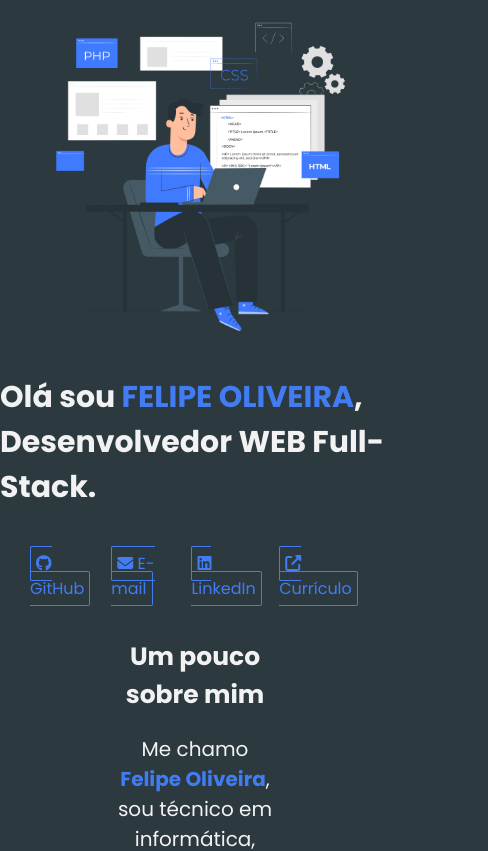
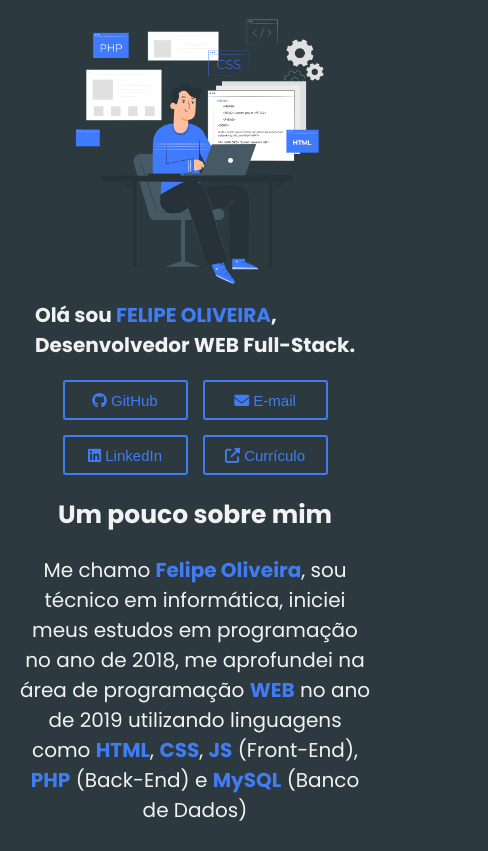
Before and after one commit to FelipeOliveira-Dev/portfolio, a plain HTML site: page index.html in a window 390 px wide. Shown: the top 851 px of the page, 488 px wide, since content can reach past the window. Drawn offline with Linux system fonts and the light colour scheme.

Commit message:
Add files via upload

```diff
--- a/index.html
+++ b/index.html
@@ -17,12 +17,26 @@
             <img src="./src/img/img-programador-1.png" alt="" class="img-home">
             <div class="txt-home">
                 <h1 class="titulo-home">Olá sou <span>FELIPE OLIVEIRA</span>,<br>Desenvolvedor WEB Full-Stack.</h1>
-                <ul>
+                <div class="link-home">
+                    <form action="https://github.com/FelipeOliveira-Dev" target="_blank">
+                        <button class="link-contato-home"><i class="fa-brands fa-github"></i> GitHub</button>
+                    </form>
+                    <form action="mailto:felipe90040@gmail.com" target="_blank">
+                        <button class="link-contato-home"><i class="fa-solid fa-envelope"></i> E-mail</button>
+                    </form>
+                    <form action="https://www.linkedin.com/in/felipe-santiago-ba347622b/" target="_blank">
+                        <button class="link-contato-home"><i class="fa-brands fa-linkedin"></i> LinkedIn</button>
+                    </form>
+                    <form action="#" target="_blank">
+                        <button class="link-contato-home"><i class="fa-solid fa-up-right-from-square"></i> Currículo </button>
+                    </form>
+                </div>
+                <!-- <ul>
                     <li><a href="https://github.com/FelipeOliveira-Dev" target="_blank" class="link-home"><i class="fa-brands fa-github"></i> GitHub</a></li>
                     <li><a href="mailto:felipe90040@gmail.com" class="link-home"><i class="fa-solid fa-envelope"></i> E-mail</a></li>
                     <li><a href="https://www.linkedin.com/in/felipe-santiago-ba347622b/" class="link-home"><i class="fa-brands fa-linkedin"></i> LinkedIn</a></li>
                     <li><a href="#" class="link-home"><i class="fa-solid fa-up-right-from-square"></i> Currículo</a></li>
-                </ul>
+                </ul> -->
             </div>
         </section>
         <section class="sobre-habilidades">
--- a/src/css/estilo.css
+++ b/src/css/estilo.css
@@ -28,7 +28,30 @@ body{
     flex-direction: column;
     align-items: flex-start;
 }
-.txt-home ul{
+.link-home{
+    display: flex;
+    align-items: center;
+    justify-content: center;
+    gap: 15px;
+    width: 100%;
+}
+.link-contato-home{
+    color: #417CF2;
+    font-size: 15px;
+    background-color: #2C3A40;
+    width: 100px;
+    height: 40px;
+    border-style: none;
+    border: 2px solid #417CF2;
+    border-radius: 3px;
+    transition: 0.2s;
+    cursor: pointer;
+}
+.link-contato-home:hover{
+    transform: scale(1.2);
+    transition: 0.2s;
+}
+/* .txt-home ul{
     padding: 0px 30px 0px 30px;
     list-style: none;
     display: flex;
@@ -44,6 +67,7 @@ body{
     border-radius: 2px;
     padding: 5px;
     cursor: pointer;
+    background-color: aqua;
 }
 .txt-home li{
     transition: 0.5s;
@@ -51,7 +75,7 @@ body{
 .txt-home li:hover{
     transform: scale(1.2);
     transition: 0.5s;
-}
+} */
 /*SOBRE E HABILIDADES*/
 .sobre-habilidades{
     display: flex;
@@ -227,12 +251,15 @@ body{
     align-items: center;
     justify-content: center;
     gap: 15px;
+    width: 100%;
 }
 .link-contato{
     color: #417CF2;
     font-size: 15px;
     background-color: #2C3A40;
-    padding: 8px;
+    /* padding: 8px; */
+    width: 100px;
+    height: 40px;
     border-style: none;
     border: 2px solid #417CF2;
     border-radius: 3px;
--- a/src/css/responsivo.css
+++ b/src/css/responsivo.css
@@ -1,13 +1,54 @@
 @media (max-width: 1120px){
     .img-home{
-        height: 350px;
+        height: 300px;
     }
+    .titulo-home{
+        font-size: 20px;
+        margin: 0 auto;
+    }
+    .link-home{
+        flex-wrap: wrap;
+        margin-top: 20px;
+    }
+    .link-contato-home{
+        width: 125px;
+    }
+
     .sobre-habilidades{
         flex-direction: column;
         justify-content: space-around;
         align-items: center;
+        width: 100%;
     }
     .sobre-habilidades div{
         text-align: center;
     }
+    .sobre, .habilidades{
+        max-width: 90%;
+    }
+
+    .q-projetos{
+        flex-direction: column-reverse;
+        width: 100%;
+        align-items: center;
+    }
+    .q-projetos article{
+        max-width: 90%;
+    }
+
+    .meus-projetos{
+        flex-direction: column;
+        width: 100%;
+        align-items: center;
+    }
+    .meus-projetos article{
+        width: 80%;
+    }
+
+    .links-contato{
+        flex-direction: column;
+    }
+    .link-contato{
+        width: 300px;
+    }
 }
```
